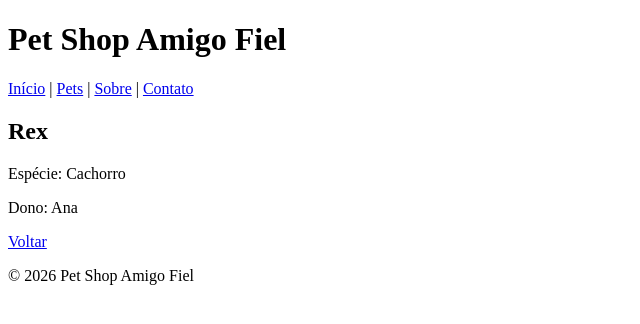
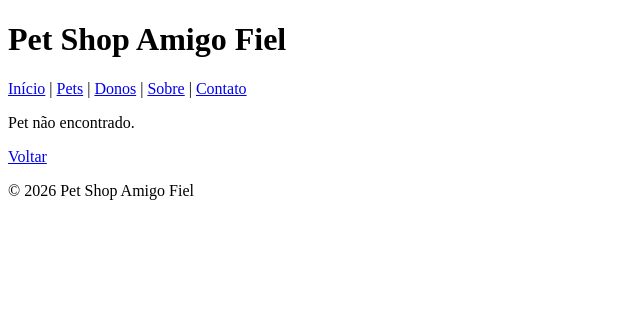
Before and after one commit to DanielleRCastilho/petshop2, a Flask app: page /pet/1 in a window 1280 px wide. Shown: the top 324 px of the page, without its empty margins (0-640 px from the left). Run offline with Flask 3, Linux system fonts and the light colour scheme; data that the repository does not hold is empty.

Commit message:
Implementa CRUD de donos e pets com SQL

```diff
--- a/app.py
+++ b/app.py
@@ -1,40 +1,72 @@
-from flask import Flask, render_template
-
+from flask import Flask, render_template, request, redirect, url_for
 import db_sql
-
 app = Flask(__name__)
-
 db_sql.init_app(app)
-
-pets = [
-    {"id": 1, "nome": "Rex", "especie": "Cachorro", "dono": "Ana"},
-    {"id": 2, "nome": "Mia", "especie": "Gato", "dono": "Carlos"},
-    {"id": 3, "nome": "Thor", "especie": "Cachorro", "dono": "Julia"},
-    {"id": 4, "nome": "Luna", "especie": "Gato", "dono": "Pedro"},
-    {"id": 5, "nome": "Bob", "especie": "Cachorro", "dono": "Mariana"},
-    {"id": 6, "nome": "Nina", "especie": "Coelho", "dono": "Lucas"},
-]
 
 @app.route("/")
 def index():
-    return render_template("index.html")
+   return render_template("index.html")
 
 @app.route("/sobre")
 def sobre():
-    return render_template("sobre.html")
+   return render_template("sobre.html")
 
 @app.route("/contato")
 def contato():
-    return render_template("contato.html")
+   return render_template("contato.html")
+
+@app.route("/donos")
+def lista_donos():
+   return render_template("donos.html", donos=db_sql.listar_donos())
+
+@app.route("/donos/novo", methods=["GET", "POST"])
+def novo_dono():
+   if request.method == "POST":
+       db_sql.inserir_dono(
+           request.form["nome"],
+           request.form["tel"],
+           request.form["email"] or None,
+       )
+       return redirect(url_for("lista_donos"))
+   return render_template("form_dono.html")
 
 @app.route("/pets")
 def lista_pets():
-    return render_template("pets.html", pets=pets)
+   return render_template("pets.html", pets=db_sql.listar_pets())
 
 @app.route("/pet/<int:id>")
 def pet(id):
-    pet = next((p for p in pets if p["id"] == id), None)
-    return render_template("pet.html", pet=pet)
+   return render_template("pet.html", pet=db_sql.buscar_pet(id))
+
+@app.route("/pets/novo", methods=["GET", "POST"])
+def novo_pet():
+   if request.method == "POST":
+       db_sql.inserir_pet(
+           request.form["nome"],
+           request.form["raca"],
+           request.form["dono_id"],
+       )
+       return redirect(url_for("lista_pets"))
+   return render_template("form_pet.html", pet=None, donos=db_sql.listar_donos())
+
+@app.route("/pet/<int:id>/editar", methods=["GET", "POST"])
+def editar_pet(id):
+   if request.method == "POST":
+       db_sql.atualizar_pet(
+           id,
+           request.form["nome"],
+           request.form["raca"],
+           request.form["dono_id"],
+       )
+       return redirect(url_for("pet", id=id))
+   return render_template(
+       "form_pet.html", pet=db_sql.buscar_pet(id), donos=db_sql.listar_donos()
+   )
+
+@app.route("/pet/<int:id>/excluir", methods=["POST"])
+def excluir_pet(id):
+   db_sql.excluir_pet(id)
+   return redirect(url_for("lista_pets"))
 
 if __name__ == "__main__":
-    app.run(debug=True)
+   app.run(debug=True)
--- a/templates/base.html
+++ b/templates/base.html
@@ -10,6 +10,7 @@
         <nav>
             <a href="/">Início</a> |
             <a href="/pets">Pets</a> |
+            <a href="/donos">Donos</a> |
             <a href="/sobre">Sobre</a> |
             <a href="/contato">Contato</a>
         </nav>
--- a/templates/pet.html
+++ b/templates/pet.html
@@ -3,8 +3,12 @@
 {% block conteudo %}
 {% if pet %}
 <h2>{{ pet.nome }}</h2>
-<p>Espécie: {{ pet.especie }}</p>
+<p>Raça: {{ pet.raca or '' }}</p>
 <p>Dono: {{ pet.dono }}</p>
+<a href="/pet/{{ pet.id }}/editar">Editar</a>
+<form method="post" action="/pet/{{ pet.id }}/excluir" onsubmit="return confirm('Excluir este pet?')">
+<button type="submit">Excluir</button>
+</form>
 {% else %}
 <p>Pet não encontrado.</p>
 {% endif %}
```
Also changed, not shown: templates/donos.html (added, +11 -0 lines), templates/form_dono.html (added, +11 -0 lines), templates/form_pet.html (added, +20 -0 lines), templates/pets.html (+4 -3 lines).
